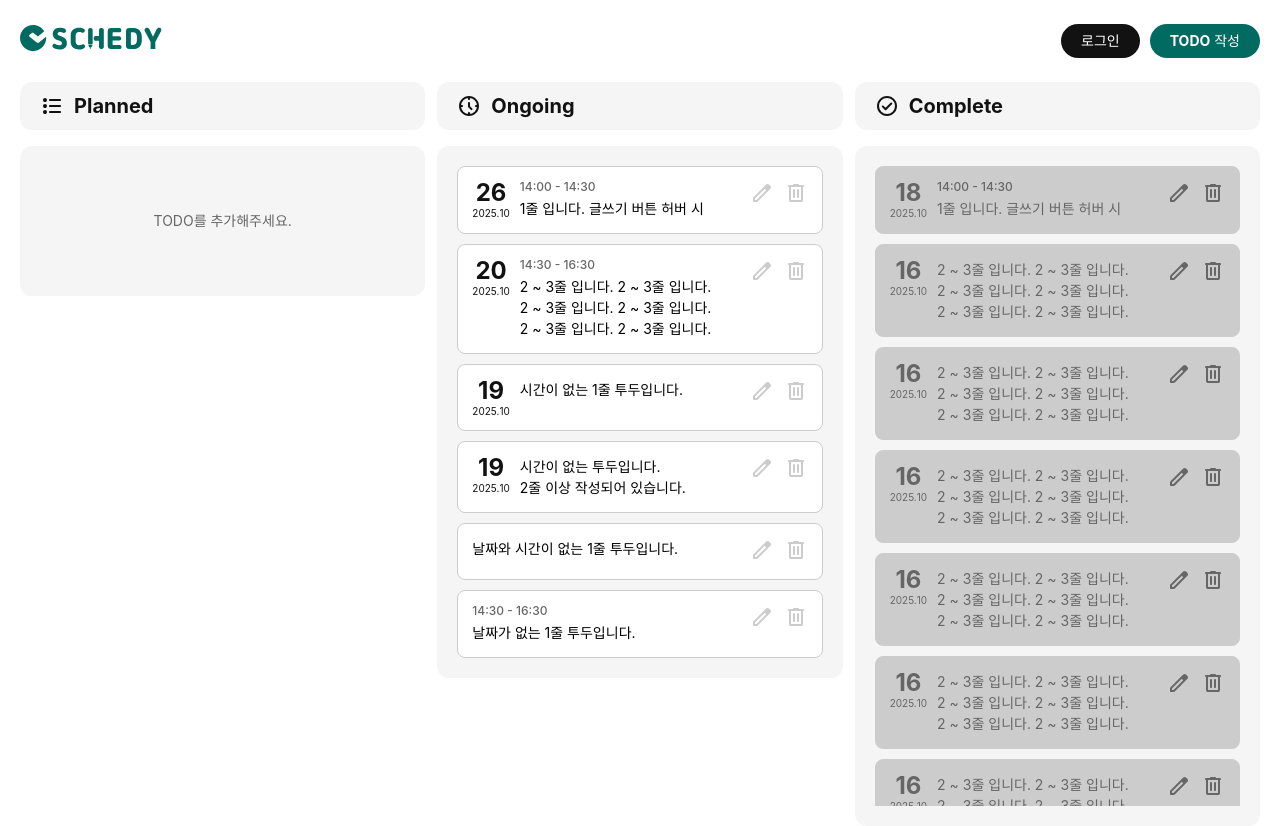
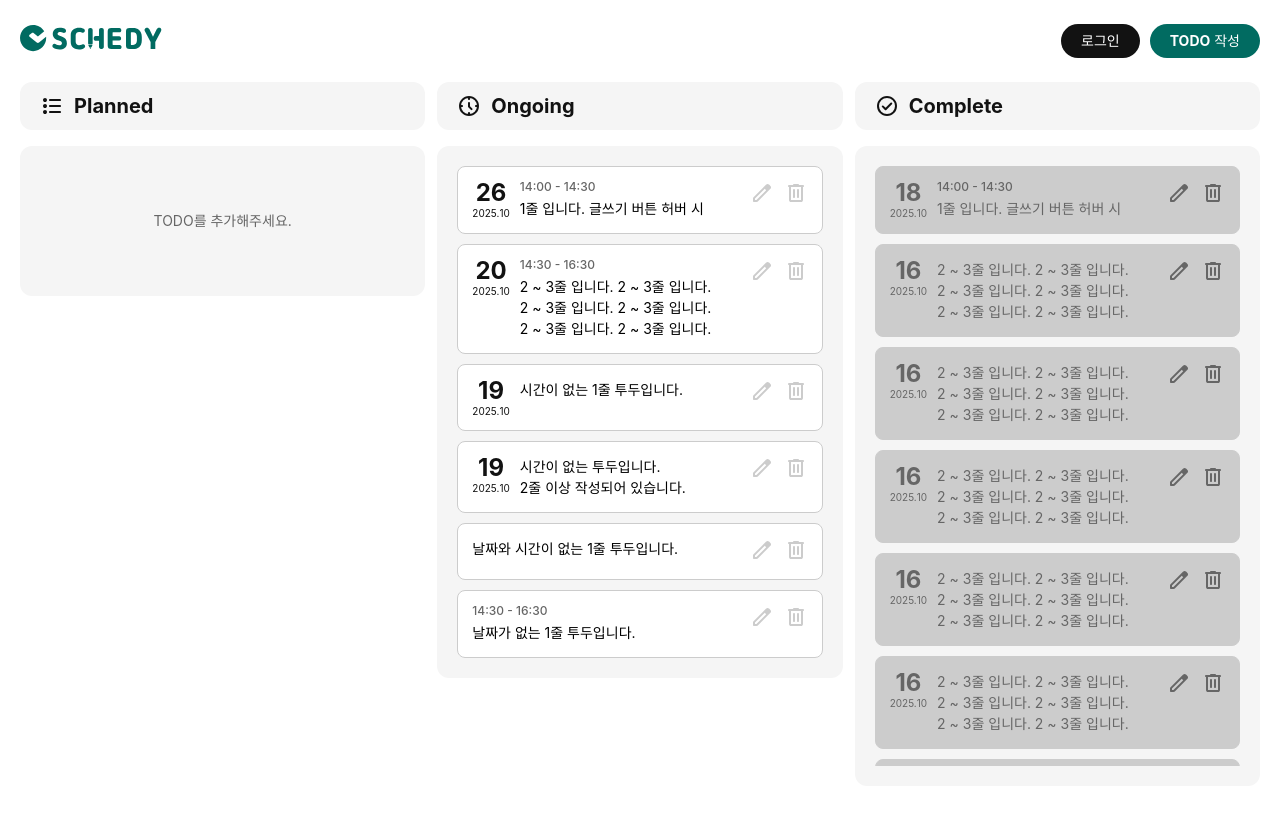
Before and after one commit to GongHanna/CodeSpark, a React (Create React App) app in the folder schedy-todo/: page / in a window 1280 px wide. After the commit the page ends 800 px from the top, so only its background shows below. Built offline with nearby package versions, Linux system fonts and the light colour scheme; the HTML template or start-up script is replaced by a standard one; a web font is replaced by a local one.

Commit message:
251104_스크롤 css 수정

```diff
--- a/schedy-todo/src/styles/Home.css
+++ b/schedy-todo/src/styles/Home.css
@@ -1,32 +1,32 @@
-.home {display: flex; width: 100%; justify-content: space-between;}
-.home .todo_section {width: calc(100% / 3 - 8px); }
-.home .todo_section .title_box {background-color: var(--main_bg_color); border-radius: var(--section_border-radius); display: flex; align-items: center; gap: 10px; padding:  12px 20px; margin-bottom: 16px;}
+.home {display: flex; justify-content: space-between; width: 100%;}
+.home .todo_section {width: calc(100% / 3 - 8px);}
+.home .todo_section .title_box {align-items: center; background-color: var(--main_bg_color); border-radius: var(--section_border-radius); display: flex; gap: 10px; margin-bottom: 16px; padding: 12px 20px;}
 .home .todo_section .title_box .title_icon path {fill: var(--main_color);}
-.home .todo_section .title_box h2 {font-size: 20px; color: var(--main_color); font-weight: 700;}
-.home .todo_section .scroll_box {background-color: var(--main_bg_color); border-radius: var(--section_border-radius);  padding: 20px;}
+.home .todo_section .title_box h2 {color: var(--main_color); font-size: 20px; font-weight: 700;}
+.home .todo_section .scroll_box { background-color: var(--main_bg_color);  border-radius: var(--section_border-radius);  display: flex;  flex-direction: column;  max-height: calc(100vh - 160px);  overflow: hidden;  padding: 0;}
 .home .todo_section .scroll_box:not(.empty) {height: auto; padding: 20px;}
-.home .todo_section .scroll_box .todo_list {transition: height 0.4s; max-height: calc(100vh - 160px); overflow-y: auto; position: relative;}
-.home .todo_section .scroll_box .todo_list .empty_msg {font-size: 14px; color: var(--main_gray_color); height: 110px; display: grid; place-content: center;}
-
+.home .todo_section .scroll_box .todo_list {box-sizing: border-box; flex: 1 1; overflow-y: auto; transition: height .4s;}
+.home .todo_section .scroll_box .todo_list .empty_msg {color: var(--main_gray_color); display: grid; font-size: 14px; height: 110px; place-content: center;}
 /* 스크롤바 감지 */
-.home .todo_section .scroll_box.has-scroll {padding-right: 10px;}
-.home .todo_section .scroll_box.has-scroll .todo_list {padding-right: 10px;}
-
+.home .todo_section .scroll_box.has-scroll,.home .todo_section .scroll_box.has-scroll .todo_list {padding-right: 10px;}
 /* 스크롤 바 css */
-.home .todo_section .scroll_box .todo_list::-webkit-scrollbar {width: 5px; position: absolute; top: 20px; right: 10px;}
+.home .todo_section .scroll_box .todo_list::-webkit-scrollbar {height: 100%; width: 5px;}
 .home .todo_section .scroll_box .todo_list::-webkit-scrollbar-thumb {background-color: var(--point_color); border-radius: 3px;}
 .home .todo_section .scroll_box .todo_list::-webkit-scrollbar-track {background-color: #fff;}
 
 @media (max-width: 1400px) {
-    .home  {padding: 0 20px;}
+    .home {padding:0 20px;}
 }
+
 @media (max-width: 780px) {
     .home {flex-wrap: wrap; gap: 50px;}
     .home .todo_section {width: 100%;}
+    .home .todo_section .scroll_box {max-height: none; overflow: auto;}
     .home .todo_section .scroll_box .todo_list {max-height: none; overflow-y:unset;}
     .home .todo_section .title_box {background-color: var(--point_color);}
     .home .todo_section .title_box h2 {color: #fff;}
     .home .todo_section .title_box .title_icon path {fill: #fff;}
+    .home .todo_section .scroll_box.has-scroll, .home .todo_section .scroll_box.has-scroll .todo_list {padding-right: 0;}
 }
 @media (max-width: 450px) {
     .home .todo_section .scroll_box:not(.empty) {padding: 15px;}
```
